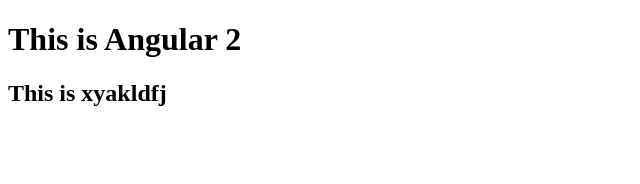
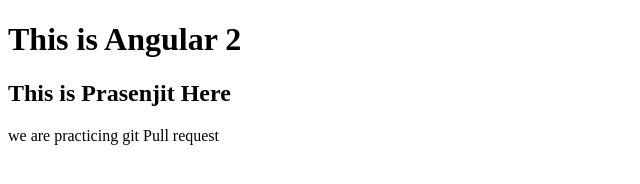
Before and after one commit to shrishtikapoor123/1mini-project, a plain HTML site: page index.html in a window 1280 px wide. Shown: the whole page, without its empty margins (0-640 px from the left). Drawn offline with Linux system fonts and the light colour scheme.

Commit message:
Error correctify
Lets check once if you want to change something else

```diff
--- a/index.html
+++ b/index.html
@@ -9,8 +9,8 @@
     <h1>This is Angular 2</h1>
 
     <!-- I will write at here something wrong-->
-    <h2>This is xyakldfj </h2>
-
+    <h2>This is Prasenjit Here </h2>
+    <p> we are practicing git Pull request</p>
     <h1></h1>
 </body>
 </html>
```
